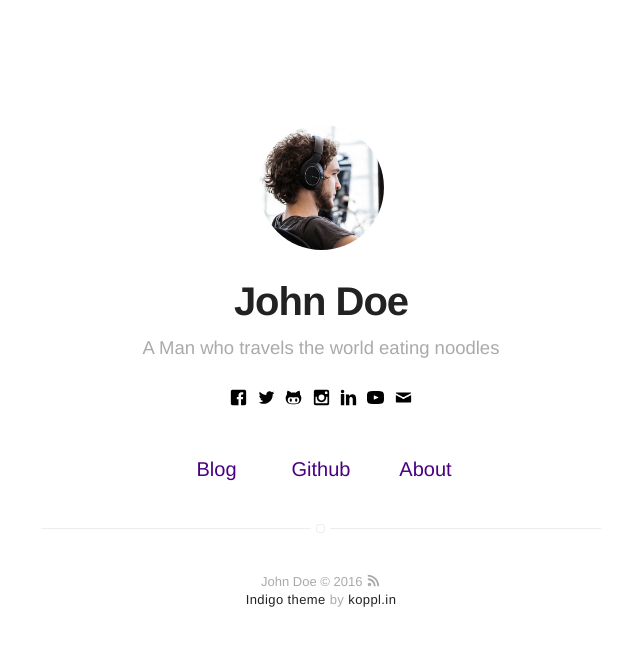
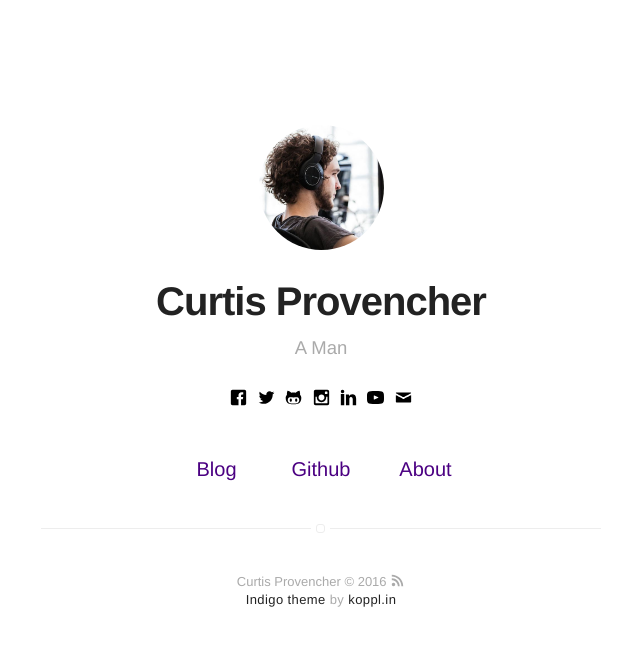
Before and after one commit to cprovenc/cprovenc.github.io, a Jekyll site: the page built from index.html, in a window 1280 px wide. Shown: the top 646 px of the page, without its empty margins (319-959 px from the left). Built offline with Jekyll 4.4.1, drawn with Linux system fonts in a browser that asks for light colours.

Commit message:
Linking blog to URL

```diff
--- a/_config.yml
+++ b/_config.yml
@@ -1,8 +1,8 @@
-name: John Doe
-bio: 'A Man who travels the world eating noodles'
+name: Curtis Provencher
+bio: 'A Man'
 picture: 'assets/images/profile.jpg'
 
-url: http://sergiokopplin.github.io/indigo
+url: http://cprovenc.github.io
 # your url: http://USERNAME.github.io/
 permalink: /:title/
 
```
